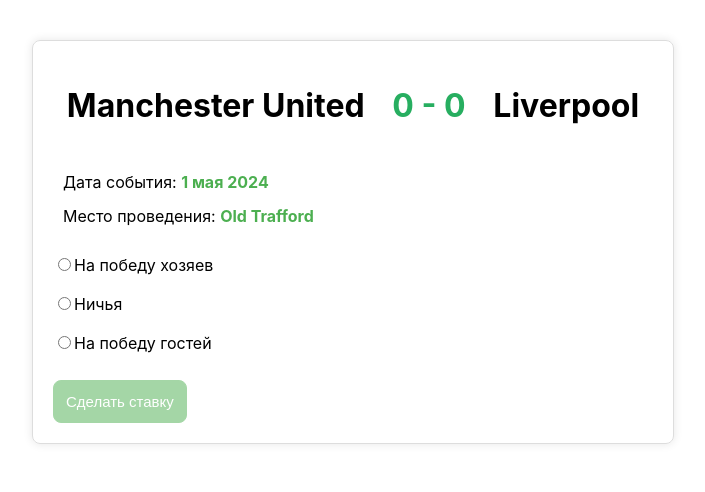
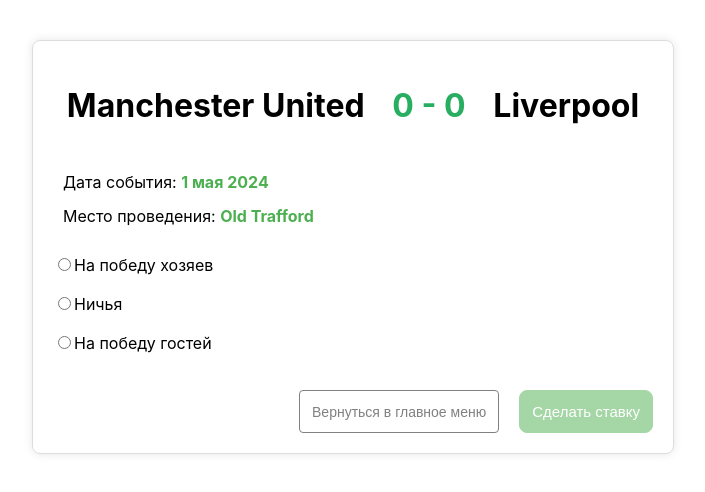
Before and after one commit to ElviraYablonskaya/sports-betting, a React (Vite) app: page /events/1 in a window 1280 px wide. Shown: the top 492 px of the page, without its empty margins (287-992 px from the left). Built offline with nearby package versions, Linux system fonts and the light colour scheme.

Commit message:
adding home button

```diff
--- a/src/pages/EventDetails/EventDetails.module.scss
+++ b/src/pages/EventDetails/EventDetails.module.scss
@@ -48,7 +48,7 @@
 .placeBetButton {
     border: 1px solid #4caf50;
     padding: 12px;
-    margin-top: 10px;
+    margin-left: 20px;
     border-radius: 8px;
     cursor: pointer;
     background-color: #4caf50;
@@ -80,3 +80,25 @@
     color: #4caf50;
     font-weight: bold;
 }
+
+.buttons {
+    display: flex;
+    justify-content: flex-end;
+    margin-top: 35px;
+}
+
+.buttonBack {
+    padding: 12px;
+    border-radius: 4px;
+    cursor: pointer;
+    font-size: 14px;
+    border: 1px solid grey;
+    background-color: transparent;
+    color: grey;
+
+    &:hover {
+        background-color: #fd5656;
+        color: #fff;
+        border: 1px solid #fd5656;
+    }
+}
--- a/src/pages/EventDetails/EventDetails.tsx
+++ b/src/pages/EventDetails/EventDetails.tsx
@@ -39,6 +39,10 @@
             }, 2000);
         }
     };
+
+    const handleHomeClick = () => {
+        navigate("/");
+    }
 
     if (!eventDetails) {
         return <div>Loading...</div>;
@@ -87,6 +91,8 @@
                     Спасибо, ваша ставка на матч {`${eventDetails.team1} vs ${eventDetails.team2}, коэффициент "${currentCoefficient}"`} принята.
                 </div>
             )}
+            <div className={styles.buttons}>
+                <button className={styles.buttonBack} onClick={handleHomeClick} >Вернуться в главное меню</button>
                 <button
                     onClick={handlePlaceBet}
                     disabled={!currentCoefficient}
@@ -95,6 +101,7 @@
                     Сделать ставку
                 </button>
             </div>
+        </div>
     );
 };
 
--- a/src/pages/EventInformation/EventInformation.module.scss
+++ b/src/pages/EventInformation/EventInformation.module.scss
@@ -101,7 +101,7 @@
     padding: 12px;
     border-radius: 4px;
     cursor: pointer;
-    font-size: 16px;
+    font-size: 14px;
     border: 1px solid grey;
     background-color: transparent;
     color: grey;
--- a/src/pages/EventInformation/EventInformation.tsx
+++ b/src/pages/EventInformation/EventInformation.tsx
@@ -76,7 +76,7 @@
                 </ul>
             </div>
             <div className={styles.buttons}>
-                <button className={styles.buttonBack} onClick={handleHomeClick}>Выйти</button>
+                <button className={styles.buttonBack} onClick={handleHomeClick}>Вернуться в главное меню</button>
                 <button className={styles.buttonPlay} onClick={handlePlayClick}>Играть</button>
             </div>
         </div>
```
Lines whose indentation alone changed are shown as unchanged.
